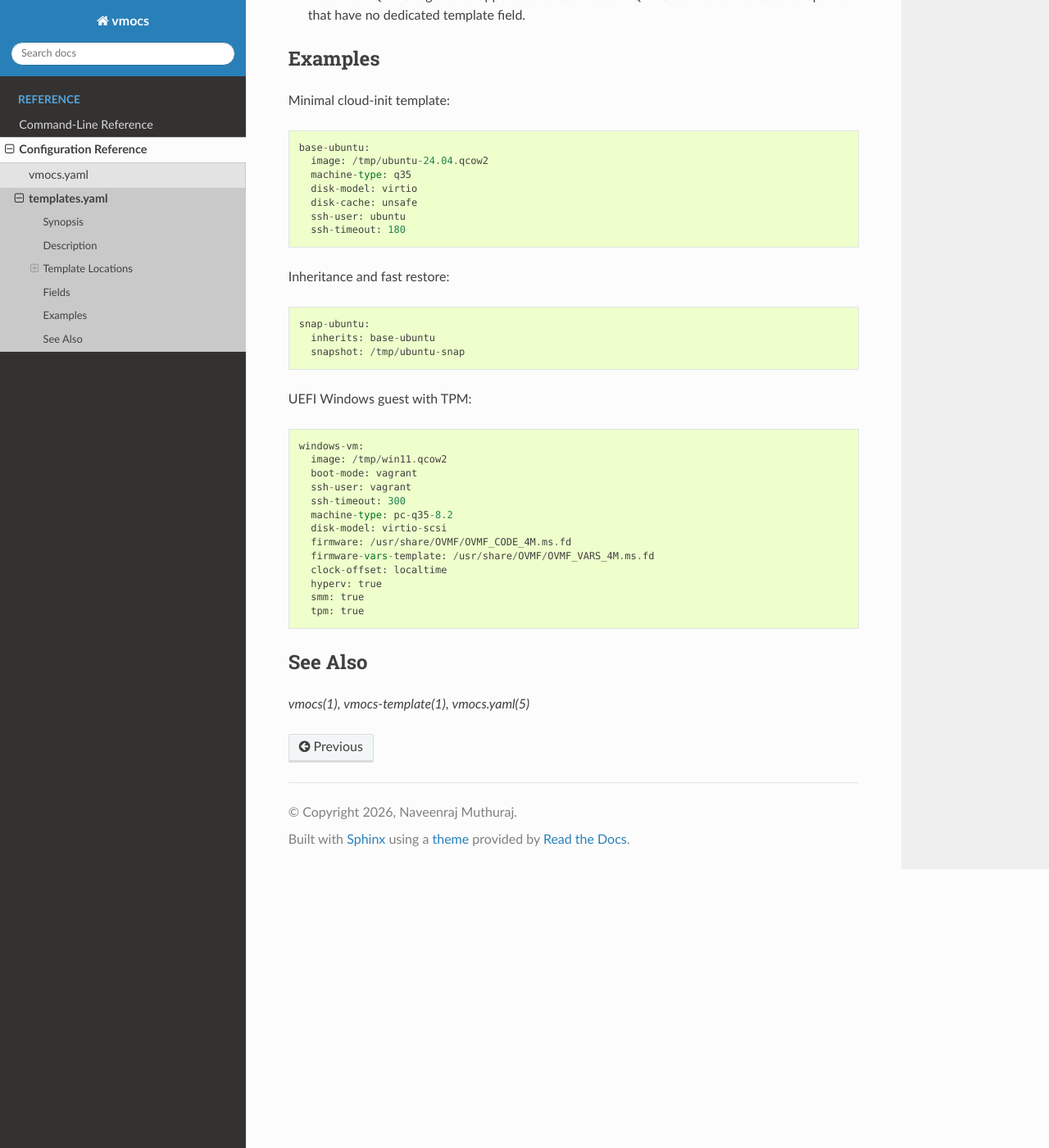
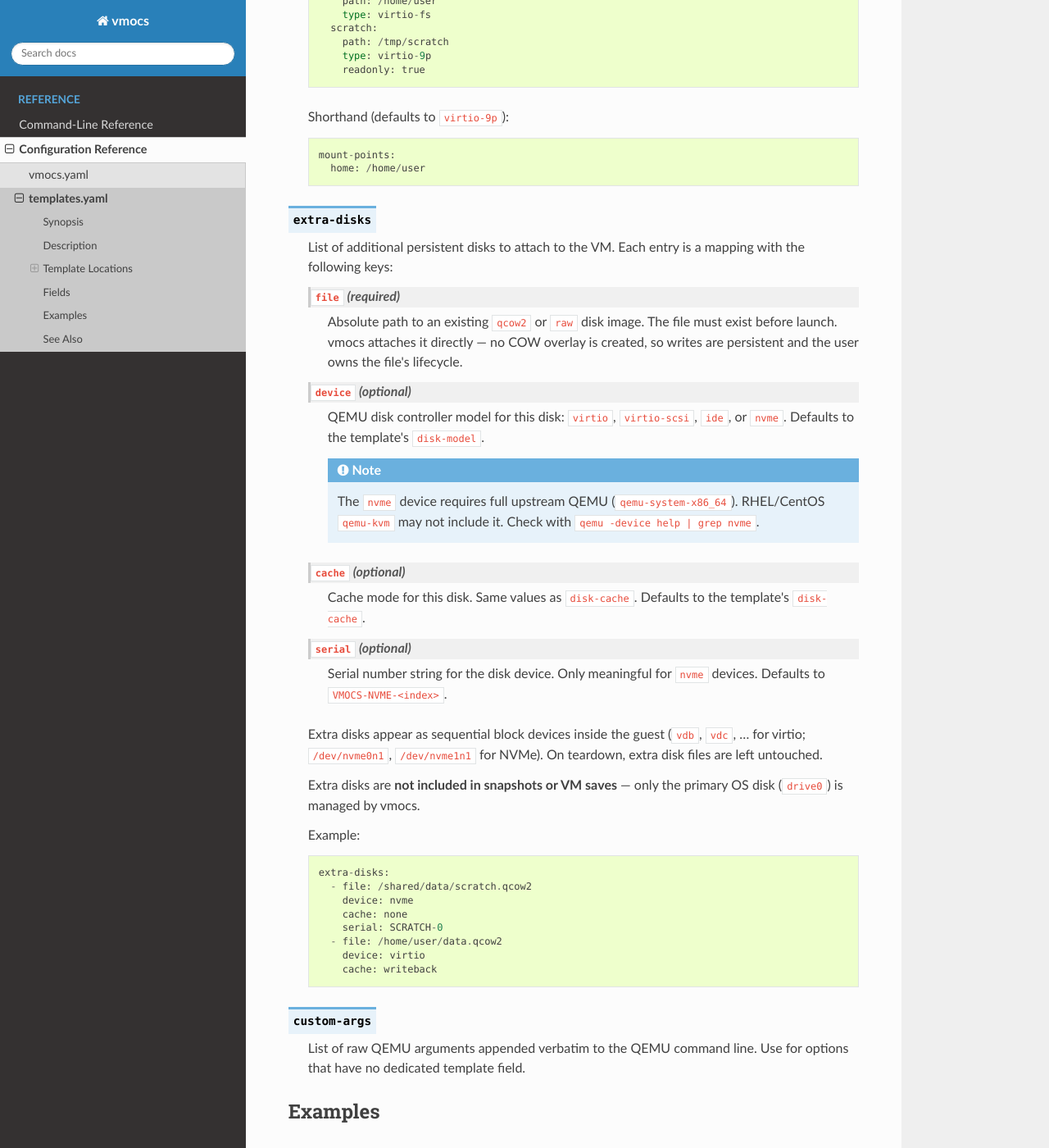
Before and after one commit to naveenrajm7/vmocs, a Sphinx documentation site: the page built from docs/source/manpages/man5/templates.yaml.rst, in a window 1280 px wide and 1400 px high, scrolled down 5250 px. Shown: the whole window at 82% size. Built offline with Sphinx 7.4.7 and the Read the Docs theme 3.1.0, drawn with Linux system fonts in a browser that asks for light colours; some of the changed text lies outside the part shown.

Commit message:
feat: support extra persistent disks (Approach A)
Add extra-disks template setting for attaching additional persistent disks
to VMs. Each disk can specify its own device model, cache mode, and serial.
Disks are attached directly with no COW overlay — the user owns the files.
Includes unit tests, e2e test scenario, and full docs coverage. Also adds
missing pci-roms docs and fills in missing defaults in templates.yaml.rst.

Co-Authored-By: Claude Opus 4 <noreply@anthropic.com>

```diff
--- a/docs/source/manpages/man5/templates.yaml.rst
+++ b/docs/source/manpages/man5/templates.yaml.rst
@@ -138,8 +138,8 @@ Fields
 
 .. describe:: display
 
-   Guest display backend.  ``vnc`` enables a VNC server; omit for no display
-   (headless).
+   Guest display backend.  Default: ``none`` (headless).  Set to ``vnc`` to
+   enable a VNC server.
 
 .. describe:: vnc-port
 
@@ -191,6 +192,21 @@ Fields
       extra-hostfwd:
         - tcp::3389-:3389
         - tcp::5985-:5985
+
+.. describe:: pci-roms
+
+   Mapping of ``vendor:device`` PCI ID pairs to ROM file paths.  When a PCI
+   passthrough device matches a key in this mapping, vmocs passes
+   ``romfile=<path>`` to the ``vfio-pci`` device.  Only applied to
+   display-class (``0x03xx``) devices.  Default: ``{}``.
+
+   Required for APU/iGPU passthrough where the GPU has no on-board vBIOS ROM
+   and QEMU must supply one externally.
+
+   Example::
+
+      pci-roms:
+        1002:1586: /cluster/vmocs/roms/vbios_1002_1586.bin
 
 .. describe:: gpu
 
@@ -244,6 +260,52 @@ Fields
       mount-points:
         home: /home/user
 
+.. describe:: extra-disks
+
+   List of additional persistent disks to attach to the VM.  Each entry is a
+   mapping with the following keys:
+
+   ``file`` *(required)*
+     Absolute path to an existing ``qcow2`` or ``raw`` disk image.  The file
+     must exist before launch.  vmocs attaches it directly — no COW overlay is
+     created, so writes are persistent and the user owns the file's lifecycle.
+
+   ``device`` *(optional)*
+     QEMU disk controller model for this disk: ``virtio``, ``virtio-scsi``,
+     ``ide``, or ``nvme``.  Defaults to the template's ``disk-model``.
+
+     .. note::
+
+        The ``nvme`` device requires full upstream QEMU
+        (``qemu-system-x86_64``).  RHEL/CentOS ``qemu-kvm`` may not include
+        it.  Check with ``qemu -device help | grep nvme``.
+
+   ``cache`` *(optional)*
+     Cache mode for this disk.  Same values as ``disk-cache``.  Defaults to
+     the template's ``disk-cache``.
+
+   ``serial`` *(optional)*
+     Serial number string for the disk device.  Only meaningful for ``nvme``
+     devices.  Defaults to ``VMOCS-NVME-<index>``.
+
+   Extra disks appear as sequential block devices inside the guest (``vdb``,
+   ``vdc``, … for virtio; ``/dev/nvme0n1``, ``/dev/nvme1n1`` for NVMe).  On
+   teardown, extra disk files are left untouched.
+
+   Extra disks are **not included in snapshots or VM saves** — only the
+   primary OS disk (``drive0``) is managed by vmocs.
+
+   Example::
+
+      extra-disks:
+        - file: /shared/data/scratch.qcow2
+          device: nvme
+          cache: none
+          serial: SCRATCH-0
+        - file: /home/user/data.qcow2
+          device: virtio
+          cache: writeback
+
 .. describe:: custom-args
 
    List of raw QEMU arguments appended verbatim to the QEMU command line.
@@ -268,6 +330,16 @@ Inheritance and fast restore::
      inherits: base-ubuntu
      snapshot: /tmp/ubuntu-snap
 
+Extra persistent disk::
+
+   rocm-nvme:
+     inherits: base-ubuntu
+     extra-disks:
+       - file: /shared/data/scratch.qcow2
+         device: nvme
+         cache: none
+         serial: SCRATCH-0
+
 UEFI Windows guest with TPM::
 
    windows-vm:
```
Also changed, not shown: other parts of docs/source/manpages/man5/templates.yaml.rst (+6 -5 lines), TODO.md (+10 -0 lines), development/vmocs-extra-disks.md (+55 -0 lines), 6 other files.
